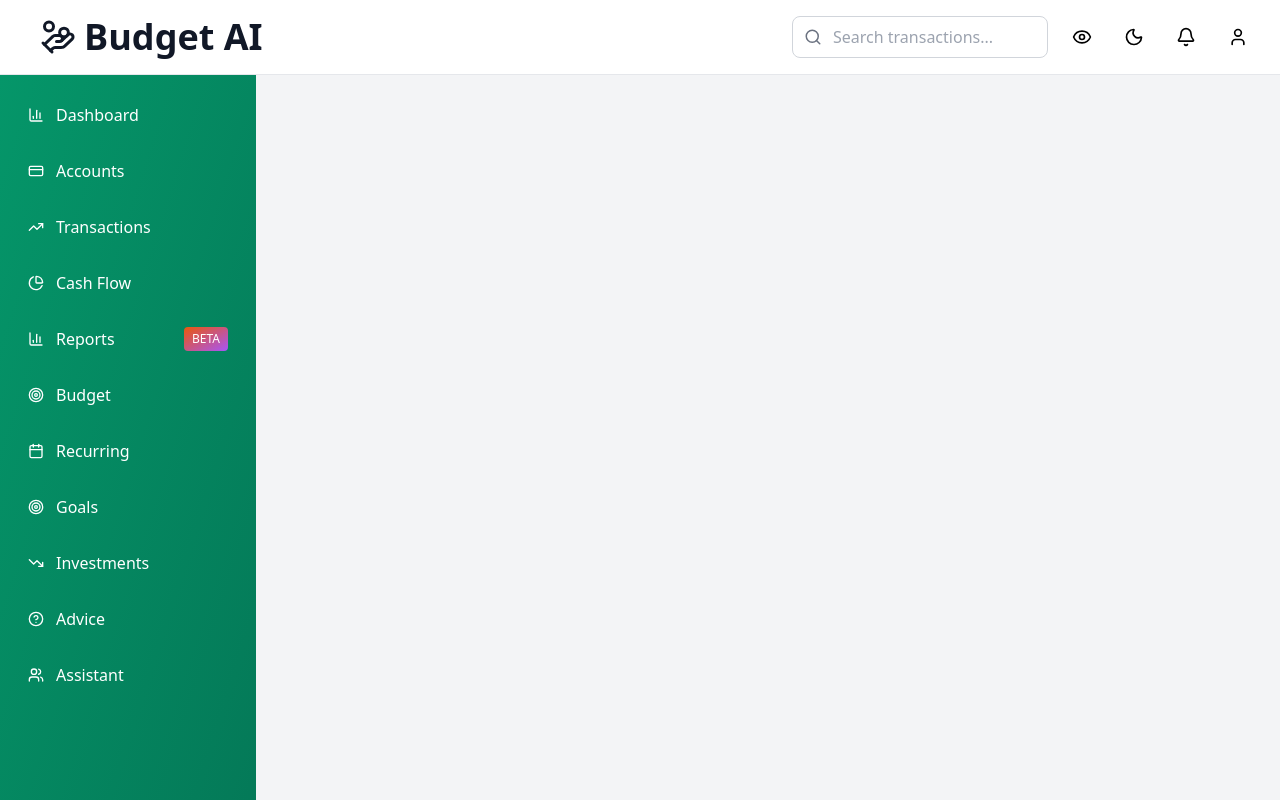
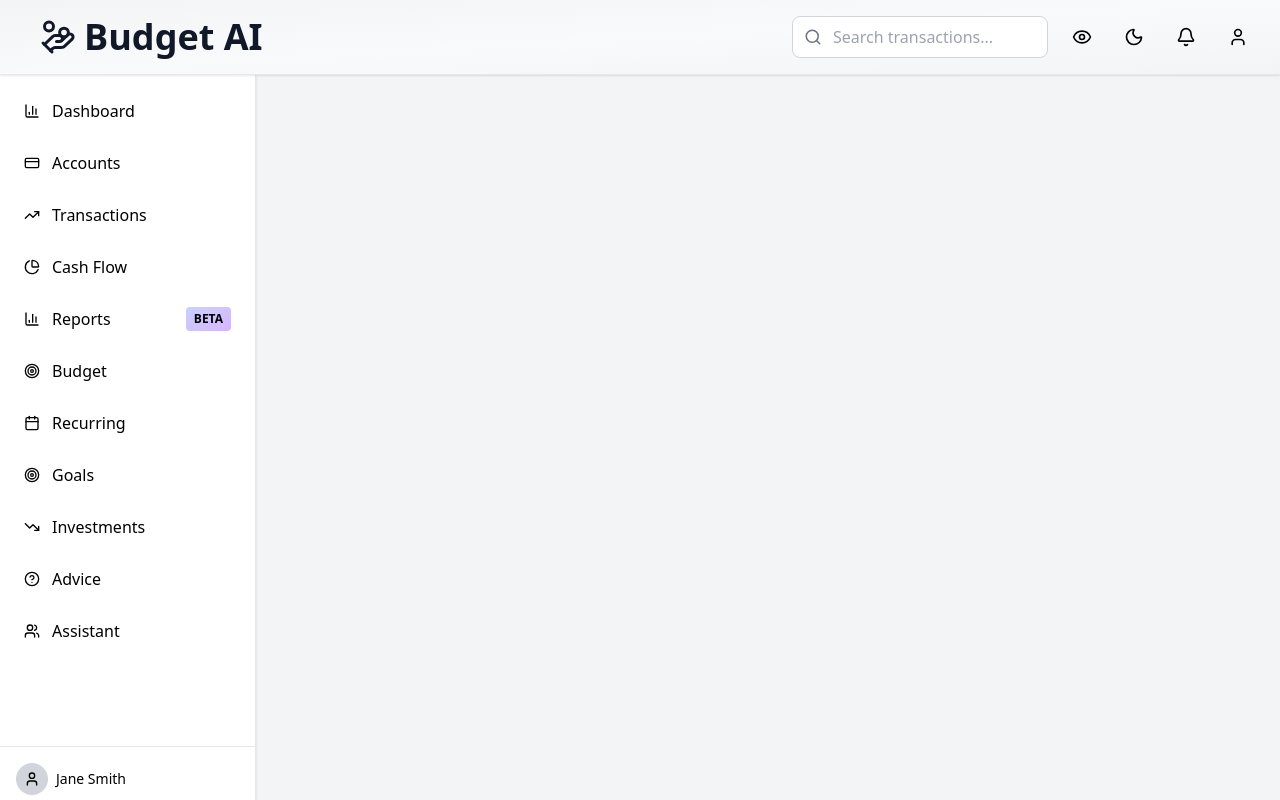
Before and after one commit to Atharva0920/Budget_AI, a React (Create React App) app in the folder client/: page / in a window 1280 px wide. Built offline with nearby package versions, Linux system fonts and the light colour scheme.

Commit message:
UI/UX Refactor: SideNavBar Layout Fixes
- Refactored SideNavBar layout
- Moved NavigationHeader to components
- Removed unused context and pages
- Updated routes and layout files

```diff
--- a/client/src/App.js
+++ b/client/src/App.js
@@ -3,16 +3,14 @@ import './App.css';
 import SignUpPage from './pages/auth/SignupPage';
 import { BrowserRouter } from 'react-router-dom';
 import AppRoutes from './routes/AppRoutes';
-import { NavigationTitleProvider } from './contexts/NavigationTitleContext';
+
 
 function App() {
   return (
     <div className="App">
-      <NavigationTitleProvider>
         <BrowserRouter>
           <AppRoutes />
         </BrowserRouter>
-      </NavigationTitleProvider>
     </div>
   );
 }
--- a/client/src/pages/NavigationHeader.jsx
+++ b/client/src/components/NavigationHeader.jsx
@@ -1,7 +1,6 @@
 import React from 'react';
 import { Search, Bell, User, Eye, EyeOff, Sun, Moon, Menu, X, HandCoins } from 'lucide-react';
 import { ThemeContext } from '../contexts/ThemeContext';
-import { useNavigationTitleContext } from '../contexts/NavigationTitleContext';
 
 export function NavigationHeader({ onMenuClick, isMenuOpen }) {
     const {
@@ -12,8 +11,8 @@ export function NavigationHeader({ onMenuClick, isMenuOpen }) {
     } = React.useContext(ThemeContext);
     return (
         <header
-            className={`${darkMode ? 'bg-gray-800 border-gray-700' : 'bg-white border-gray-200'
-                } border-b px-4 sm:px-6 py-4 w-full`}
+            className={`${darkMode ? 'bg-gray-800 border-gray-700 shadow drop-shadow-sm' : 'bg-gradient-to-br from-gray-100 via-gray-50 to-gray-100 border-gray-200 shadow drop-shadow-sm'
+                } border-b px-4 sm:px-6 py-4 w-full shadow-sm`}
         >
             <div className="flex items-center justify-between flex-wrap gap-4">
                 <div className={`flex gap-4  ${darkMode ? 'text-white' : 'text-gray-900'}`}>
--- /dev/null
+++ b/client/src/components/SideNavBar.jsx
@@ -0,0 +1,70 @@
+import React, { useContext, useState } from 'react';
+import { HandCoins, BarChart3, CreditCard, TrendingUp, X, Menu, Users, Calendar, Target, TrendingDown, PieChart, HelpCircle, User } from 'lucide-react';
+import { NavLink } from 'react-router-dom';
+import { ThemeContext } from '../contexts/ThemeContext';
+
+const Home = ({ closeMenu }) => {
+    const{darkMode} = useContext(ThemeContext)
+    const navigationItems = [
+        { icon: BarChart3, label: 'Dashboard', path: '/dashboard' },
+        { icon: CreditCard, label: 'Accounts', path: '/accounts' },
+        { icon: TrendingUp, label: 'Transactions', path: '/transactions' },
+        { icon: PieChart, label: 'Cash Flow', path: '/cash-flow' },
+        { icon: BarChart3, label: 'Reports', path: '/reports', badge: 'BETA' },
+        { icon: Target, label: 'Budget', path: '/budget' },
+        { icon: Calendar, label: 'Recurring', path: '/recurring' },
+        { icon: Target, label: 'Goals', path: '/goals' },
+        { icon: TrendingDown, label: 'Investments', path: '/investments' },
+        { icon: HelpCircle, label: 'Advice', path: '/advice' },
+        { icon: Users, label: 'Assistant', path: '/assistant' }
+    ];
+
+    return (
+        <div className={`h-full flex flex-col border-r ${darkMode ? 'bg-gray-800 text-white border-gray-700 shadow' : 'bg-white text-black border-gray-200 shadow'}`}>
+            {/* Scrollable Navigation Section */}
+            <nav className="flex-1 overflow-y-auto p-4">
+                <ul className="space-y-3">
+                    {navigationItems.map((item, index) => (
+                        <li key={index}>
+                            <NavLink
+                                to={item.path}
+                                className={({ isActive }) =>
+                                    `w-full flex items-center gap-3 p-2 rounded-md text-left transition-colors ${isActive
+                                        ? darkMode
+                                            ? 'bg-gray-700 text-white'
+                                            : 'bg-gradient-to-br from-amber-300 to-amber-400 text-black'
+                                        : darkMode
+                                            ? 'hover:bg-gray-700 text-white'
+                                            : 'hover:bg-gradient-to-br hover:from-amber-300 hover:to-amber-400 hover:text-black'
+                                    }`
+                                }
+                                onClick={() => closeMenu && closeMenu()}
+                            >
+                                <item.icon size={16} />
+                                <span className="text-base">{item.label}</span>
+                                {item.badge && (
+                                    <span className="ml-auto text-xs font-semibold bg-gradient-to-br from-indigo-200 to-purple-300 px-2 py-1 rounded">
+                                        {item.badge}
+                                    </span>
+                                )}
+                            </NavLink>
+                        </li>
+                    ))}
+                </ul>
+            </nav>
+
+            {/* Sticky/Frozen User Section */}
+            <div className={`p-4 border-t ${darkMode ? 'border-gray-700 bg-gray-800' : 'border-gray-200 bg-white'}`}>
+                <div className="flex items-center space-x-2">
+                    <div className={`w-8 h-8 rounded-full flex items-center justify-center ${darkMode ? 'bg-gray-700' : 'bg-gray-300'}`}>
+                        <User size={16} />
+                    </div>
+                    <span className="text-sm">{`Jane Smith`}</span>
+                </div>
+            </div>
+        </div>
+
+    );
+};
+
+export default Home;
--- a/client/src/pages/Advice.jsx
+++ /dev/null
@@ -1,11 +0,0 @@
-export default function Advice() {
-    return (
-        <div>
-            <h1>Advice</h1>
-            <p>Welcome to your advice page! Here you can find personalized financial advice, tips on budgeting, saving, and investing, and much more to help you achieve your financial goals.</p>
-            <p>Use the navigation menu to explore different sections of our financial advice tools.</p>
-            <p>Need help? Visit our <a href="/about">About Us</a> page to learn more about Budget AI and how we can assist you.</p>
-            <p>Back to <a href="/">home page</a>.</p>
-        </div>
-    );
-}
--- a/client/src/pages/Home.jsx
+++ /dev/null
@@ -1,77 +0,0 @@
-import React, { useState } from 'react';
-import { HandCoins, BarChart3, CreditCard, TrendingUp, X, Menu, Users, Calendar, Target, TrendingDown, PieChart, HelpCircle, User } from 'lucide-react';
-import { NavLink } from 'react-router-dom';
-import { useNavigationTitleContext } from '../contexts/NavigationTitleContext';
-
-const Home = ({closeMenu}) => {
-    const { title, setTitle } = useNavigationTitleContext();
-
-    const navigationItems = [
-        { icon: BarChart3, label: 'Dashboard', path: '/dashboard' },
-        { icon: CreditCard, label: 'Accounts', path: '/accounts' },
-        { icon: TrendingUp, label: 'Transactions', path: '/transactions' },
-        { icon: PieChart, label: 'Cash Flow', path: '/cash-flow' },
-        { icon: BarChart3, label: 'Reports', path: '/reports', badge: 'BETA' },
-        { icon: Target, label: 'Budget', path: '/budget' },
-        { icon: Calendar, label: 'Recurring', path: '/recurring' },
-        { icon: Target, label: 'Goals', path: '/goals' },
-        { icon: TrendingDown, label: 'Investments', path: '/investments' },
-        { icon: HelpCircle, label: 'Advice', path: '/advice' },
-        { icon: Users, label: 'Assistant', path: '/assistant' }
-    ];
-
-    return (
-        <div className="flex h-screen bg-gray-100">
-            {/* Sidebar */}
-            <div className={`
-                w-64 bg-gradient-to-br from-emerald-600 to-emerald-700 text-white flex flex-col
-                lg:relative lg:translate-x-0 lg:z-auto
-                fixed inset-y-0 left-0 z-40 transform transition-transform duration-300 ease-in-out`}>
-                {/* Header */}
-
-
-                {/* Navigation */}
-                <nav className="flex-1 p-4 overflow-y-auto">
-                    <ul className="space-y-2">
-                        {navigationItems.map((item, index) => (
-                            <li key={index}>
-                                <NavLink
-                                    to={item.path}
-                                    key={index}
-                                    className={({ isActive }) =>
-                                        `w-full flex items-center gap-3 p-3 rounded text-left transition-colors ${isActive ? 'bg-white text-black' : 'hover:bg-white hover:text-black'
-                                        }`
-                                    }
-                                    onClick={() => {
-                                        closeMenu && closeMenu();
-                                    }
-                                    }
-                                >
-                                    <item.icon size={16} />
-                                    <span className="text-base">{item.label}</span>
-                                    {item.badge && (
-                                        <span className="ml-auto text-xs bg-gradient-to-br from-orange-600 to-purple-500 px-2 py-1 rounded">
-                                            {item.badge}
-                                        </span>
-                                    )}
-                                </NavLink>
-                            </li>
-                        ))}
-                    </ul>
-                </nav>
-
-                {/* User Profile */}
-                <div className="p-4 border-t border-emerald-300">
-                    <div className="flex items-center gap-2">
-                        <div className="w-8 h-8 bg-gray-400 rounded-full flex items-center justify-center">
-                            <User size={16} />
-                        </div>
-                        <span className="text-sm">Jane Smith</span>
-                    </div>
-                </div>
-            </div>
-        </div>
-    );
-};
-
-export default Home;
--- a/client/src/routes/AppRoutes.jsx
+++ b/client/src/routes/AppRoutes.jsx
@@ -12,7 +12,6 @@ import Goals from '../pages/Goals';
 import Investments from '../pages/Investments';
 import Layout from './Layout';
 import Recurring from '../pages/Recurring';
-import Advice from '../pages/Advice';
 import Assistant from '../pages/Assistant';
 import CashFlow from '../pages/CashFlow';
 import Reports from '../pages/Reports';
@@ -40,7 +39,6 @@ export default function AppRoutes() {
                 <Route path="investments" element={<Investments />} />
                 <Route path="reports" element={<Reports />} />
                 <Route path="recurring" element={<Recurring />} />
-                <Route path="advice" element={<Advice />} />
                 <Route path="assistant" element={<Assistant />} />
                 <Route path="cash-flow" element={<CashFlow />} />
             </Route>
--- a/client/src/routes/Layout.jsx
+++ b/client/src/routes/Layout.jsx
@@ -1,7 +1,7 @@
 import React, { useState } from 'react';
-import Home from '../pages/Home';
+import SideNavBar from '../components/SideNavBar';
 import { Outlet } from 'react-router-dom';
-import { NavigationHeader } from '../pages/NavigationHeader';
+import { NavigationHeader } from '../components/NavigationHeader'
 
 export default function Layout() {
   const [isMenuOpen, setIsMenuOpen] = useState(false);
@@ -23,10 +23,9 @@ export default function Layout() {
       <div className="flex flex-1 overflow-hidden">
 
         {/* Sidebar */}
-        <aside className={`fixed lg:static top-100 left-0 h-full w-64 z-40 bg-white transform transition-transform duration-300 ease-in-out
-            ${isMenuOpen ? 'translate-x-0' : '-translate-x-full'}
-            lg:translate-x-0`}>
-          <Home
+        <aside className={`fixed lg:static top-16 left-0 h-[calc(100vh-4rem)] w-64 z-40 bg-white transform transition-transform duration-300 ease-in-out
+                          ${isMenuOpen ? 'translate-x-0' : '-translate-x-full'} lg:translate-x-0`}>
+          <SideNavBar
             closeMenu={() => setIsMenuOpen(false)}
             setTitle
             isMenuOpen
@@ -37,7 +36,7 @@ export default function Layout() {
         {/* Dim background for small screens */}
         {isMenuOpen && (
           <div
-            className="fixed inset-0 bg-black bg-opacity-50 z-30 lg:hidden"
+            className="fixed inset-0 bg-black bg-opacity-40 z-30 lg:hidden"
             onClick={() => setIsMenuOpen(false)}
           />
         )}
```
Also changed, not shown: client/src/contexts/NavigationTitleContext.jsx (deleted, +0 -34 lines).
